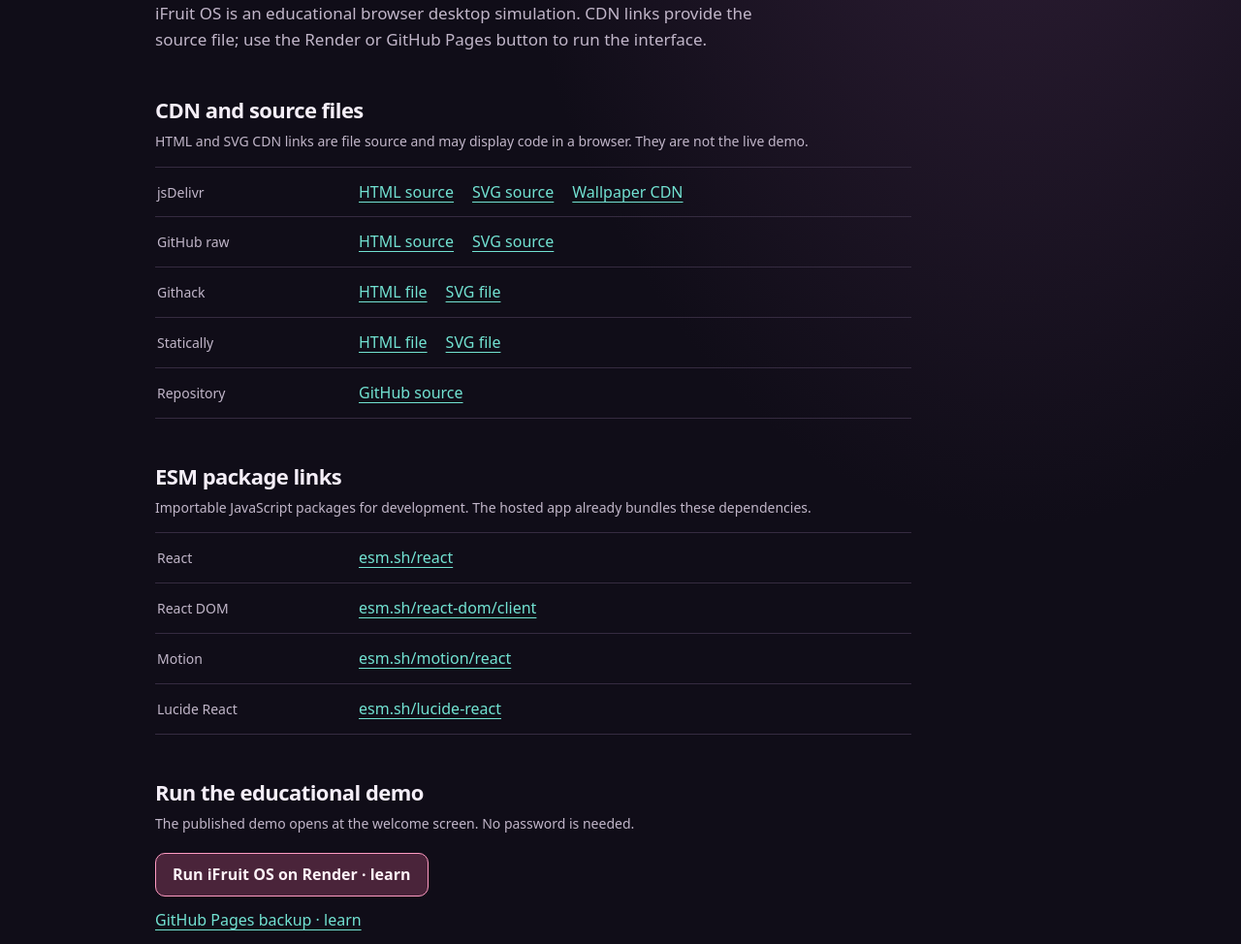
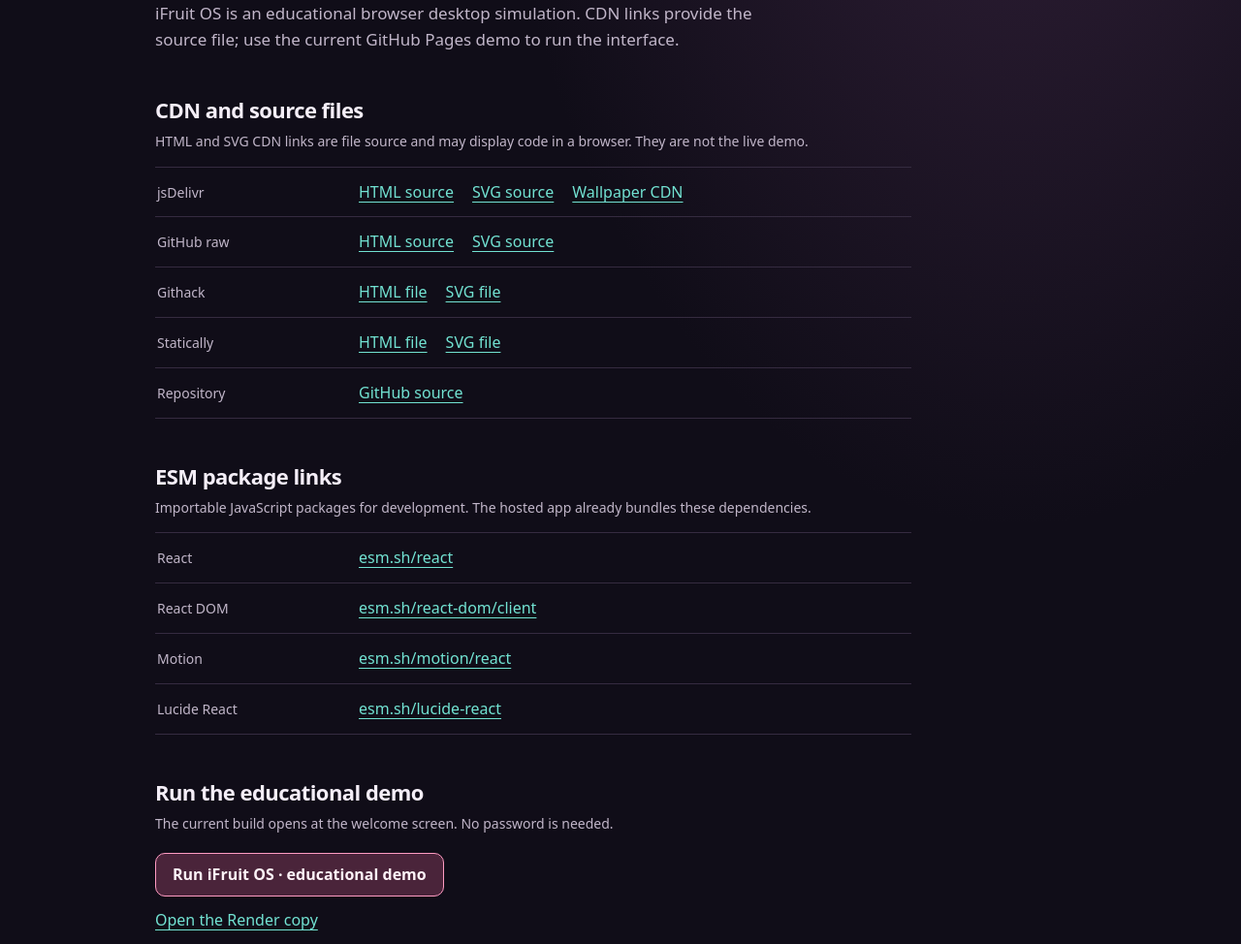
Before and after one commit to PrismDev3/ifruit-learn, a website: page index.html in a window 1280 px wide. Shown: the part 326-1300 px from the top of the page at 97% size. Drawn offline with Linux system fonts and the light colour scheme.

Commit message:
Use the current hosted demo link

```diff
--- a/index.html
+++ b/index.html
@@ -41,7 +41,7 @@
     <header><div class="mark" aria-hidden="true">iF</div><div class="brand">iFruit OS<small>LEARN · SOURCE · RUN</small></div></header>
     <main>
       <h1>Source links first. Run the demo below.</h1>
-      <p class="intro">iFruit OS is an educational browser desktop simulation. CDN links provide the source file; use the Render or GitHub Pages button to run the interface.</p>
+      <p class="intro">iFruit OS is an educational browser desktop simulation. CDN links provide the source file; use the current GitHub Pages demo to run the interface.</p>
 
       <section aria-labelledby="source-title">
         <h2 id="source-title">CDN and source files</h2>
@@ -68,9 +68,9 @@
 
       <section aria-labelledby="run-title">
         <h2 id="run-title">Run the educational demo</h2>
-        <p class="sub">The published demo opens at the welcome screen. No password is needed.</p>
-        <a class="run" href="https://ifruit-learn-demo.onrender.com/learn-1.html">Run iFruit OS on Render · learn</a><br>
-        <a href="https://prismdev3.github.io/ifruit-learn/learn-1.html">GitHub Pages backup · learn</a>
+        <p class="sub">The current build opens at the welcome screen. No password is needed.</p>
+        <a class="run" href="https://prismdev3.github.io/ifruit-learn/learn-1.html">Run iFruit OS · educational demo</a><br>
+        <a href="https://ifruit-learn-demo.onrender.com/learn-1.html">Open the Render copy</a>
       </section>
 
       <section aria-labelledby="host-title">
```
Also changed, not shown: site/index.html (+4 -4 lines), README.md.
